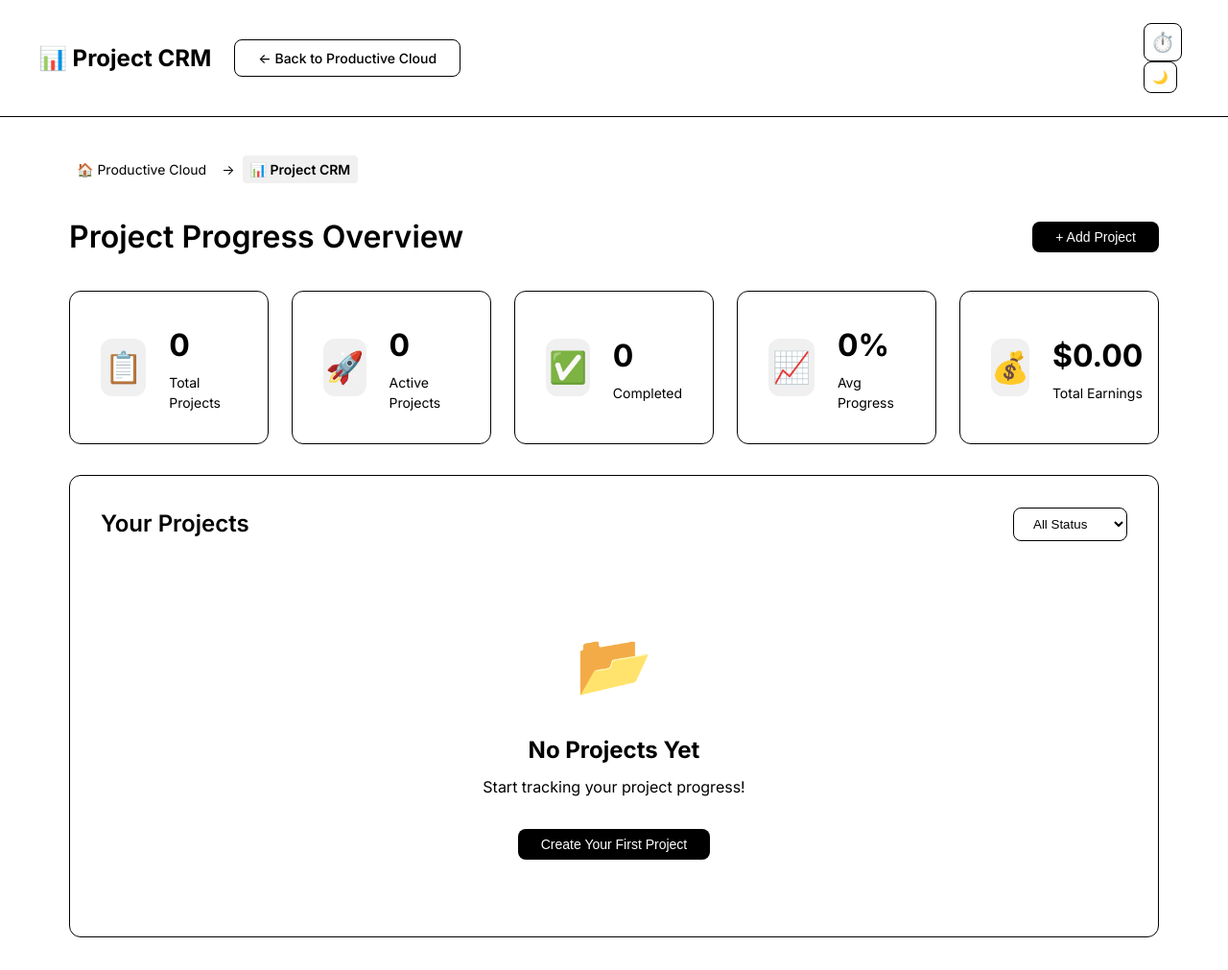
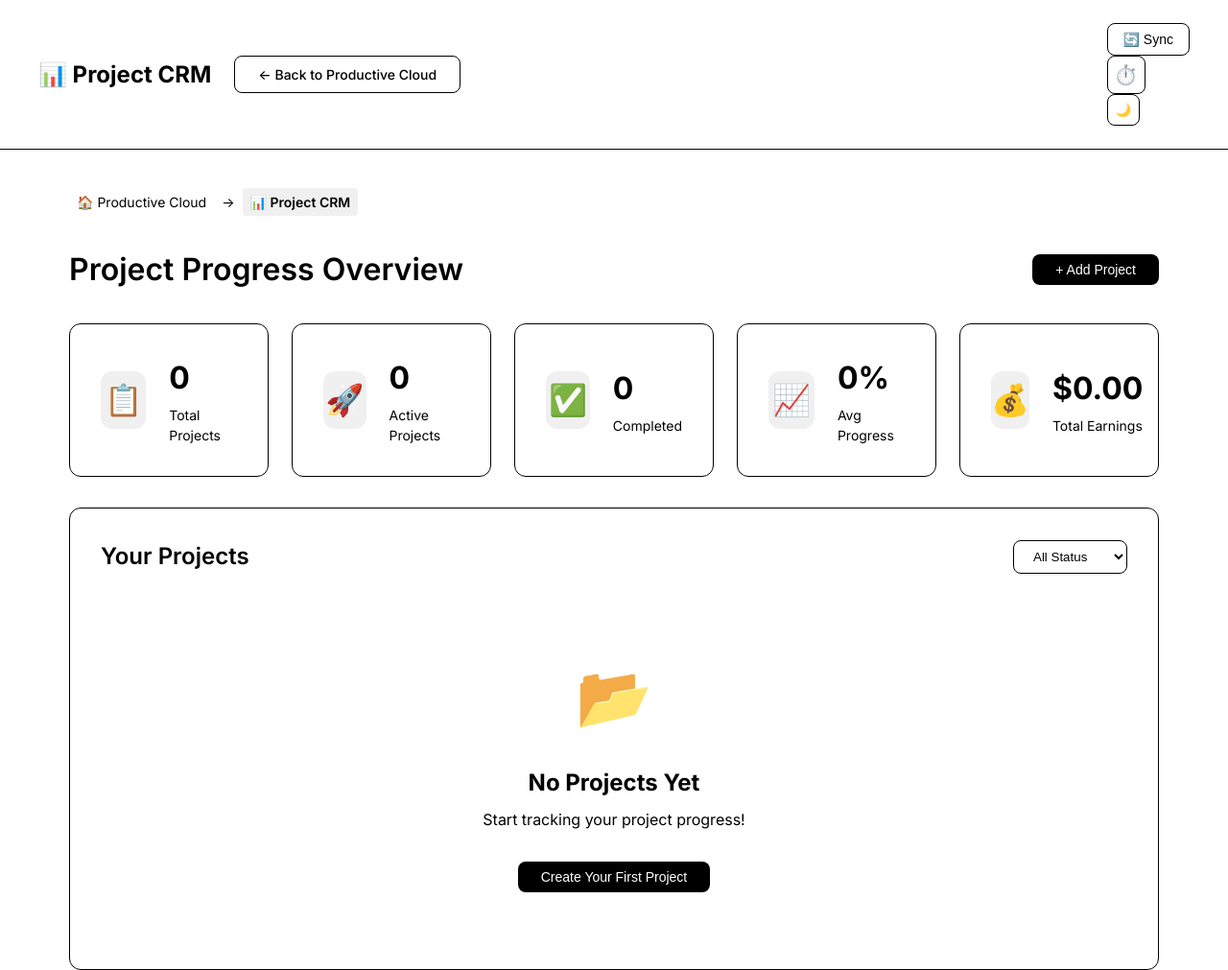
Before and after one commit to coolshitt/ProductiveCloud-, a plain HTML site: page crm.html in a window 1280 px wide. Shown: the whole page at 96% size. Drawn offline with Linux system fonts and the light colour scheme.

Commit message:
Update crm.html

```diff
--- a/crm.html
+++ b/crm.html
@@ -30,6 +30,9 @@
                     </a>
                 </div>
                 <div class="header-right">
+                    <button id="syncDataBtn" class="btn btn-secondary sync-button" title="Sync Data" onclick="forceRefreshCRM()">
+                        🔄 Sync
+                    </button>
                     <button id="openTimer" class="timer-button" aria-label="Open Work Timer" title="Work Timer">
                         <span class="timer-icon">⏱️</span>
                     </button>
```
